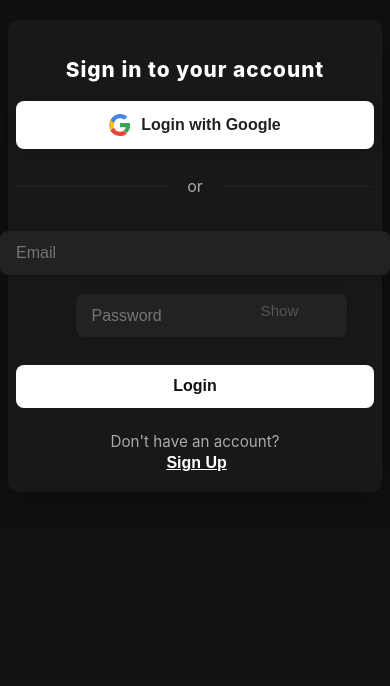
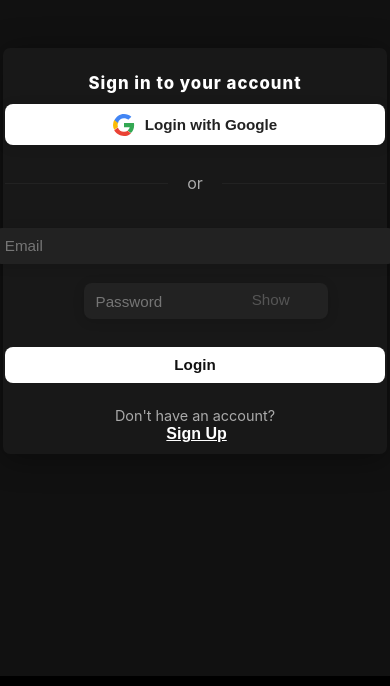
Before and after one commit to tusharkhatri12/Teamflow-AI, a React (Create React App) app in the folder dashboard-client/: page /login in a window 390 px wide. Shown: the part 174-860 px from the top of the page. Built offline with nearby package versions, Linux system fonts and the light colour scheme.

Commit message:
final fix

```diff
--- a/dashboard-client/src/pages/SignupPage.css
+++ b/dashboard-client/src/pages/SignupPage.css
@@ -242,3 +242,43 @@
     gap: 0.2rem;
   }
 }
+
+@media (max-width: 400px) {
+  .signup-bg {
+    padding: 0.2rem;
+  }
+  .signup-form {
+    min-width: unset;
+    width: 100vw;
+    max-width: 100vw;
+    padding: 0.7rem 0.1rem 0.7rem 0.1rem;
+    border-radius: 7px;
+  }
+  .signup-title {
+    font-size: 1.05rem;
+    margin-bottom: 0.7rem;
+  }
+  .signup-form input,
+  .country-select {
+    font-size: 0.95rem;
+    padding: 0.6rem 0.7rem;
+  }
+  .signup-btn-main, .google-btn {
+    font-size: 0.95rem;
+    padding: 0.6rem 0;
+  }
+  .signup-footer {
+    font-size: 0.9rem;
+    flex-direction: column;
+    gap: 0.1rem;
+  }
+  .show-hide-btn {
+    font-size: 0.9rem;
+    right: 4px;
+    top: 4px;
+  }
+  .error-message {
+    font-size: 0.92rem;
+    padding: 6px 6px;
+  }
+}
```
